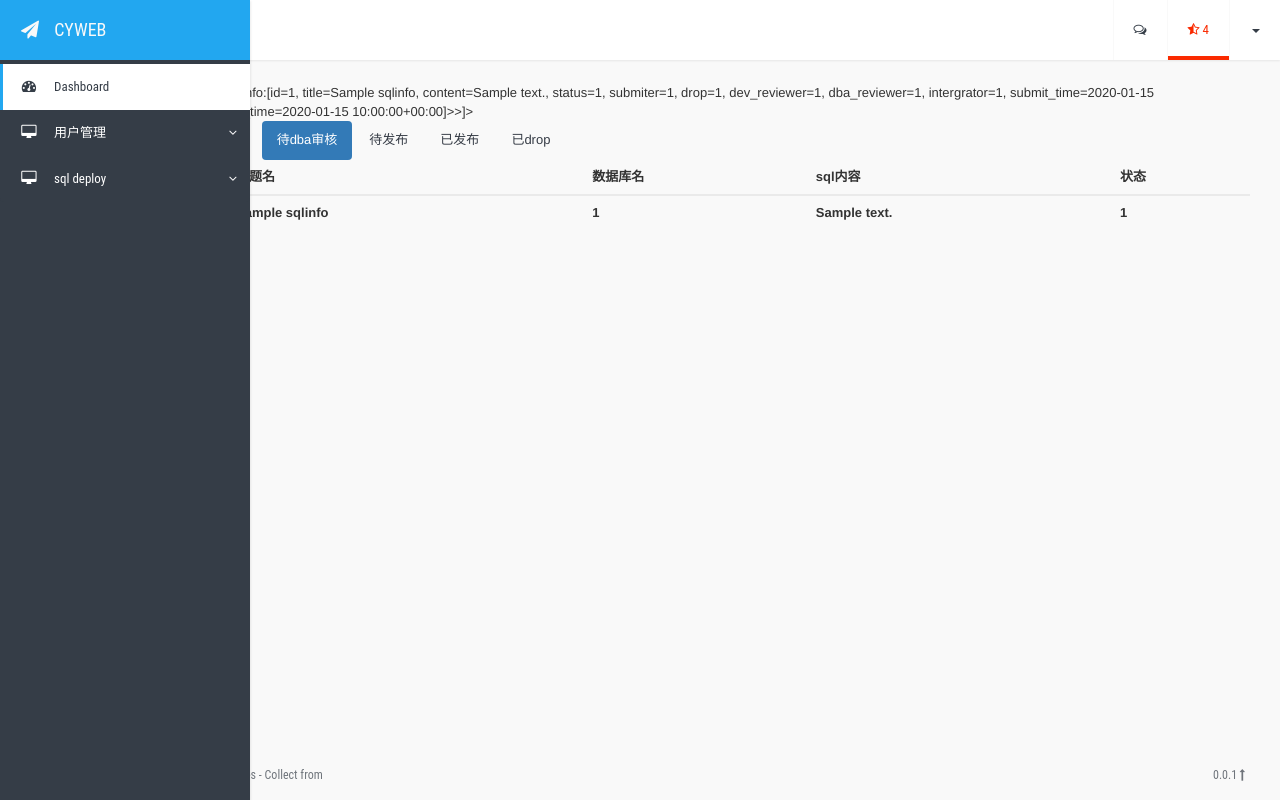
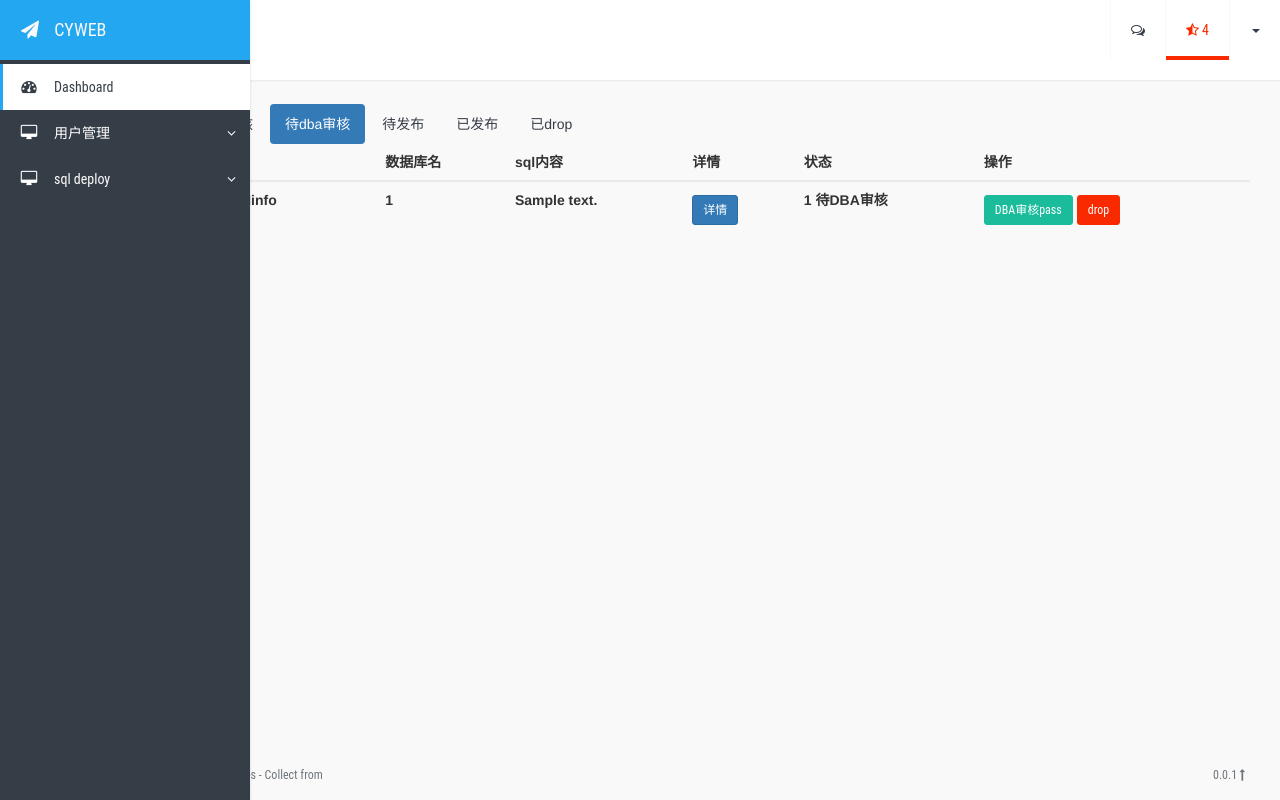
Before and after one commit to caichenyi/opsweb, a Django app: page /sqldeploy/sql/sqllist/1/ in a window 1280 px wide. Run offline with Django 3.2, Linux system fonts and the light colour scheme; tables that the repository leaves empty hold one stand-in row (values such as "Sample post"); lists and menus that the app fills with data are empty; some libraries are stand-ins or nearby versions.

Commit message:
sql 审核流程 状态更改

```diff
--- a/sqldeploy/sql.py
+++ b/sqldeploy/sql.py
@@ -1,5 +1,8 @@
 from django.views.generic import View
 from django.shortcuts import render
+from django.http import HttpResponseRedirect
+from django.urls import reverse
+from django.contrib.auth.models import User
 from django.contrib.auth.decorators import login_required, permission_required
 from django.utils import timezone
 
@@ -32,6 +35,30 @@ class SqlListView(View):
             sqllist = models.SqlInfo.objects.all()
         else:
             sqllist = models.SqlInfo.objects.filter(status=kwargs['status'])
-        print(sqllist)
         context['sqllist'] = sqllist
         return render(request, 'sqldeploy/sqllist.html', context=context)
+
+
+class SqlDropView(View):
+
+    def get(self, request, *args, **kwargs):
+        sqlinfo = models.SqlInfo.objects.get(id=kwargs['id'])
+        sqlinfo.status = 4
+        sqlinfo.dropper = kwargs['user_id']
+        sqlinfo.save()
+        return HttpResponseRedirect(reverse('sqldeploy:sqllist', args=(5,)))
+
+
+class SqlReviewView(View):
+
+    def get(self, request, *args, **kwargs):
+        sqlinfo = models.SqlInfo.objects.get(id=kwargs['id'])
+        if sqlinfo.status == 0:
+            sqlinfo.dev_reviewer = kwargs['user_id']
+        elif sqlinfo.status == 1:
+            sqlinfo.dba_reviewer = kwargs['user_id']
+        elif sqlinfo.status == 2:
+            sqlinfo.intergrator = kwargs['user_id']
+        sqlinfo.status = sqlinfo.status + 1
+        sqlinfo.save()
+        return HttpResponseRedirect(reverse('sqldeploy:sqllist', args=(5,)))
--- a/sqldeploy/urls.py
+++ b/sqldeploy/urls.py
@@ -9,5 +9,7 @@ urlpatterns = [
     url(r'^sql/', include([
         url(r'^submit/$', sql.SubmitSqlView.as_view(), name='submitsql'),
         url(r'^sqllist/(?P<status>\d+)/$', sql.SqlListView.as_view(), name='sqllist'),
+        url(r'^sqldrop/(?P<id>\d+)?(?P<user_id>\d+)/$', sql.SqlDropView.as_view(), name='sqldrop'),
+        url(r'^sqlreview/(?P<id>\d+)?(?P<user_id>\d+)/$', sql.SqlReviewView.as_view(), name='sqldrop'),
     ])),
 ]
--- a/static/css/themes/flat-blue.css
+++ b/static/css/themes/flat-blue.css
@@ -295,10 +295,12 @@
     border-color: #EAEAEA; }
   .flat-blue .btn.btn-default:hover {
     background-color: #EAEAEA; }
+	<!-- 冲突
   .flat-blue .btn.btn-primary {
     background-color: #353d47;
     color: #FFF;
     border-color: #353d47; }
+	-->
   .flat-blue .btn.btn-success {
     background-color: #1ABC9C;
     color: #FFF;
--- a/templates/link_css.html
+++ b/templates/link_css.html
@@ -1,5 +1,7 @@
 {% load staticfiles %}
 
+<link rel="stylesheet" type="text/css" href="{% static 'css/style.css' %}">
+<link rel="stylesheet" type="text/css" href="{% static 'css/themes/flat-blue.css' %}">
 <link rel="stylesheet" type="text/css" href="{% static 'lib/css/bootstrap.min.css' %}">
 <link rel="stylesheet" type="text/css" href="{% static 'lib/css/font-awesome.min.css' %}">
 <link rel="stylesheet" type="text/css" href="{% static 'lib/css/animate.min.css' %}">
@@ -8,5 +10,3 @@
 <link rel="stylesheet" type="text/css" href="{% static 'lib/css/jquery.dataTables.min.css' %}">
 <link rel="stylesheet" type="text/css" href="{% static 'lib/css/dataTables.bootstrap.css' %}">
 <link rel="stylesheet" type="text/css" href="{% static 'lib/css/select2.min.css' %}">
-<link rel="stylesheet" type="text/css" href="{% static 'css/style.css' %}">
-<link rel="stylesheet" type="text/css" href="{% static 'css/themes/flat-blue.css' %}">
--- a/templates/sqldeploy/sqllist.html
+++ b/templates/sqldeploy/sqllist.html
@@ -4,7 +4,6 @@
 
     <div class="side-body padding-top">
         <ul class="nav nav-pills">
-            {{ sqllist }}
             <br/>
             <li role="presentation" {% if status == '5' %} class="active" {% endif %}><a href="{% url 'sqldeploy:sqllist' 5 %}">所有sql</a></li>
             <li role="presentation" {% if status == '0' %} class="active" {% endif %}><a href="{% url 'sqldeploy:sqllist' 0 %}">待研发审核</a></li>
@@ -20,7 +19,9 @@
                 <th>标题名</th>
                 <th>数据库名</th>
                 <th>sql内容</th>
+                <th>详情</th>
                 <th>状态</th>
+                <th>操作</th>
             </tr>
             </thead>
             <tbody>
@@ -30,11 +31,67 @@
                     <th>{{ sql.title }}</th>
                     <th>{{ sql.db_env }}</th>
                     <th>{{ sql.content }}</th>
-                    <th>{{ sql.status }}</th>
+                    <th>
+                        <!-- Button trigger modal -->
+                        <button type="button" class="btn btn-primary btn-sm" data-toggle="modal" data-target="#myModal{{ sql.id }}">
+                            详情
+                        </button>
+                    </th>
+                    <th>
+                        {{ sql.status }}
+                        {% if sql.status == 0 %}
+                            待研发审核
+                        {% elif sql.status == 1 %}
+                            待DBA审核
+                        {% elif sql.status == 2 %}
+                            待发布
+                        {% elif sql.status == 3 %}
+                            已发布
+                        {% elif sql.status == 4 %}
+                            已Drop
+                        {% endif %}
+                    </th>
+                    <th>
+                        <a href="{% url 'sqldeploy:sqldrop' sql.id request.user.id %}">
+                            {% if sql.status == 0 %}
+                                <button type="button" class="btn btn-success btn-sm">研发审核pass</button>
+                            {% elif sql.status == 1 %}
+                                <button type="button" class="btn btn-success btn-sm">DBA审核pass</button>
+                            {% elif sql.status == 2 %}
+                                <button type="button" class="btn btn-success btn-sm">SQL发布</button>
+                            {% endif %}
+                        </a>
+                        <a href="{% url 'sqldeploy:sqldrop' sql.id request.user.id %}">
+                            {% if sql.status == 0 or sql.status == 1 or sql.status == 2 %}
+                            <button type="button" class="btn btn-danger btn-sm" data-toggle="modal" data-target="#myModal{{ sql.id }}">drop</button>
+                            {% endif %}
+                        </a>
+                    </th>
                 </tr>
             {% endfor %}
             </tbody>
         </table>
     </div>
 
+    <!-- Modal -->
+    {% for sql in sqllist %}
+    <div class="modal fade" id="myModal{{ sql.id }}" tabindex="-1" role="dialog" aria-labelledby="myModalLabel">
+        <div class="modal-dialog" role="document">
+            <div class="modal-content">
+                <div class="modal-header">
+                    <button type="button" class="close" data-dismiss="modal" aria-label="Close"><span aria-hidden="true">&times;</span></button>
+                    <h4 class="modal-title" id="myModalLabel">{{ sql.title }}</h4>
+                </div>
+                <div class="modal-body">
+                    {{ sql.content }}
+                </div>
+                <div class="modal-footer">
+                    <button type="button" class="btn btn-primary" data-dismiss="modal">Close</button>
+{#                    <button type="button" class="btn btn-primary">Save changes</button>#}
+                </div>
+            </div>
+        </div>
+    </div>
+    {% endfor %}
+
 {% endblock %}
```
